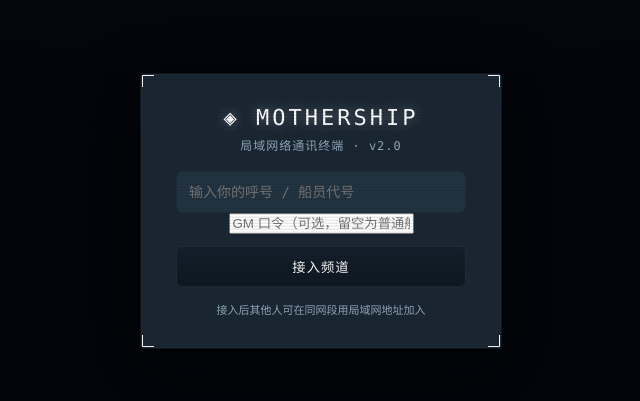
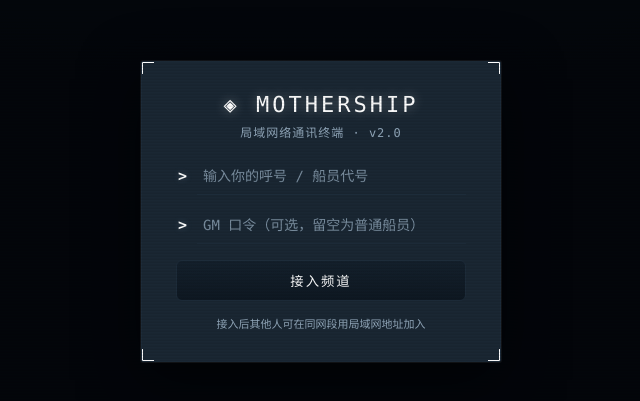
Before and after one commit to tsumithecat-neko/motheship-chatroom, a website: page public/index.html in a window 1280 px wide. Shown: the part 189-590 px from the top of the page, without its empty margins (319-959 px from the left). Drawn offline with Linux system fonts and the light colour scheme; no server answers.

Commit message:
style: 登录界面终端化
- 登录输入框改为终端提示行：每个输入框前加白色 '>' 提示符（复用 .term-prompt），输入框透明底+仅底部细线+绿色光标（caret-color），等宽字体\n- 登录框标题/副标题/接入按钮改用等宽字体，按钮加宽字距，整体与聊天区终端提示行风格一致\n- index.html 将两个输入框包进 .login-field 弹性行

```diff
--- a/public/index.html
+++ b/public/index.html
@@ -13,8 +13,14 @@
   <div class="panel login-card" data-page-node-id="5ps7KdBhpnncl9SlITV0OZ">
     <div class="logo" data-page-node-id="Sx5GTHmUj3qH1F7iFjfT46">◈ MOTHERSHIP</div>
     <div class="sub" data-page-node-id="uFGrGlcIVdoV3n7BTN90hU">局域网络通讯终端 · v2.0</div>
-    <input id="nameInput" maxlength="20" placeholder="输入你的呼号 / 船员代号" data-page-node-id="mOE6hOjt89wU9EVGQgPHJu" />
-    <input id="gmInput" maxlength="40" placeholder="GM 口令（可选，留空为普通船员）" data-page-node-id="jIhnspPoWgOww0navUvpYk" />
+    <div class="login-field">
+      <span class="term-prompt">&gt;</span>
+      <input id="nameInput" maxlength="20" placeholder="输入你的呼号 / 船员代号" data-page-node-id="mOE6hOjt89wU9EVGQgPHJu" />
+    </div>
+    <div class="login-field">
+      <span class="term-prompt">&gt;</span>
+      <input id="gmInput" maxlength="40" placeholder="GM 口令（可选，留空为普通船员）" data-page-node-id="jIhnspPoWgOww0navUvpYk" />
+    </div>
     <button id="connectBtn" data-page-node-id="RjLPKJ1btqo65CP8rY8yw7">接入频道</button>
     <div class="hint" data-page-node-id="IGtnL3FbOyqnsrtGtfu95V">接入后其他人可在同网段用局域网地址加入</div>
   </div>
--- a/public/style.css
+++ b/public/style.css
@@ -78,19 +78,21 @@ body {
 
 /* login */
 .login-card { padding: 30px 34px; width: 360px; text-align: center; }
-.logo { font-size: 22px; letter-spacing: 3px; color: var(--green); text-shadow: 0 0 12px rgba(255,255,255,0.35); }
-.sub { color: var(--dim); margin: 6px 0 18px; font-size: 12px; letter-spacing: 1px; }
-#nameInput {
-  width: 100%; padding: 12px; background: var(--panel2); border: 1px solid var(--line);
-  color: var(--text); border-radius: 6px; font-family: inherit; font-size: 14px; outline: none;
+.logo { font-size: 22px; letter-spacing: 3px; color: var(--green); text-shadow: 0 0 12px rgba(255,255,255,0.35); font-family: ui-monospace, "SFMono-Regular", "Cascadia Code", Consolas, "Liberation Mono", monospace; }
+.sub { color: var(--dim); margin: 6px 0 18px; font-size: 12px; letter-spacing: 1px; font-family: ui-monospace, "SFMono-Regular", "Cascadia Code", Consolas, "Liberation Mono", monospace; }
+.login-field { display: flex; align-items: center; gap: 8px; margin-top: 12px; }
+#nameInput, #gmInput {
+  flex: 1; padding: 10px 6px; background: transparent; border: 0; border-bottom: 1px solid var(--line);
+  color: var(--text); border-radius: 0; font-family: ui-monospace, "SFMono-Regular", "Cascadia Code", Consolas, "Liberation Mono", monospace; font-size: 14px; outline: none; caret-color: var(--green);
 }
-#nameInput:focus { border-color: var(--green); }
+#nameInput::placeholder, #gmInput::placeholder { color: var(--dim); opacity: .8; }
+#nameInput:focus, #gmInput:focus { border-bottom-color: var(--green); }
 #connectBtn, button {
   font-family: inherit; cursor: pointer; border: 1px solid var(--line);
   background: linear-gradient(180deg, #14202c, #0e1822); color: var(--green);
   padding: 10px 16px; border-radius: 6px; letter-spacing: 1px; transition: 0.15s;
 }
-#connectBtn { width: 100%; margin-top: 12px; }
+#connectBtn { width: 100%; margin-top: 16px; font-family: ui-monospace, "SFMono-Regular", "Cascadia Code", Consolas, "Liberation Mono", monospace; letter-spacing: 2px; }
 button:hover { border-color: var(--green); color: #fff; }
 .hint { color: var(--dim); font-size: 11px; margin-top: 14px; }
 
```
